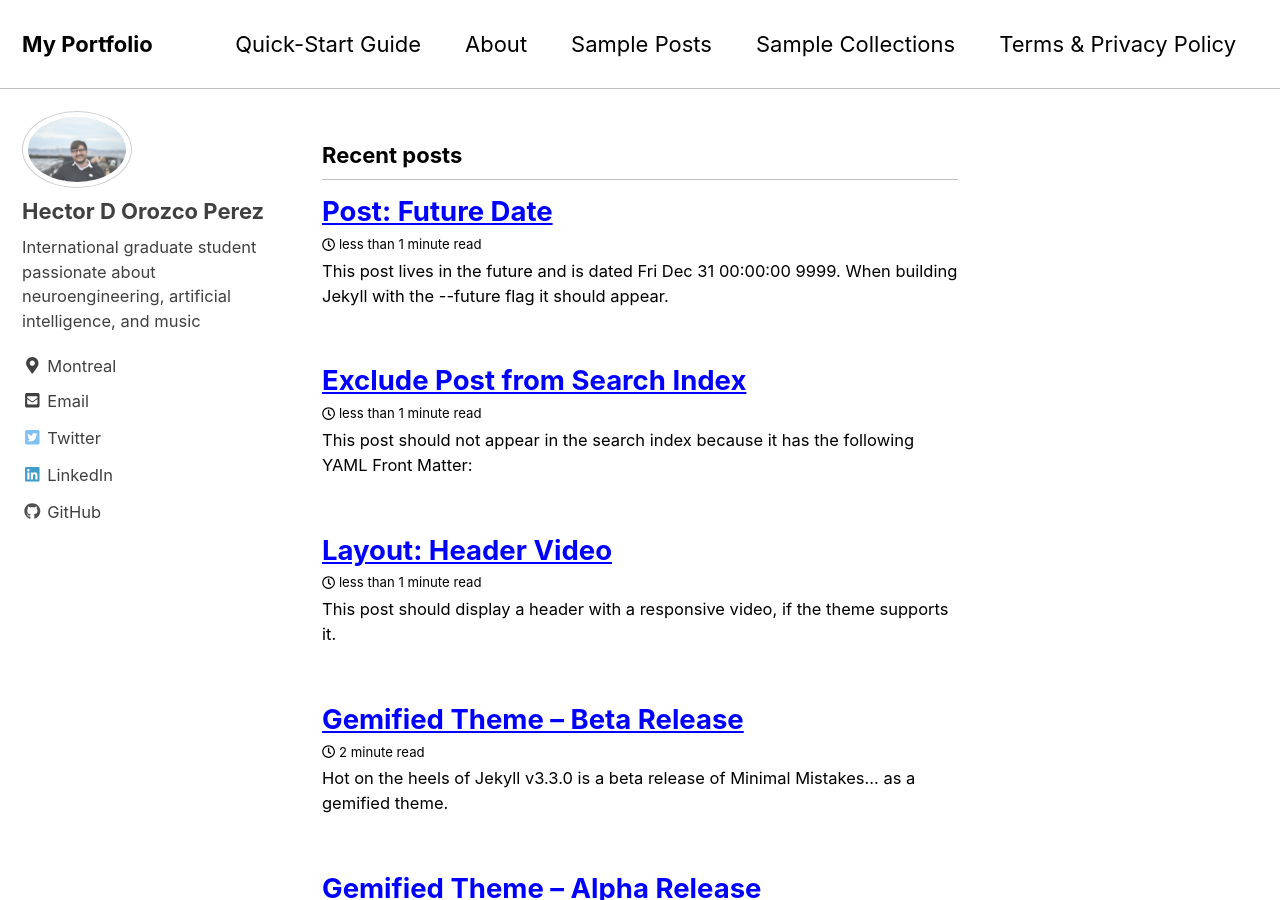
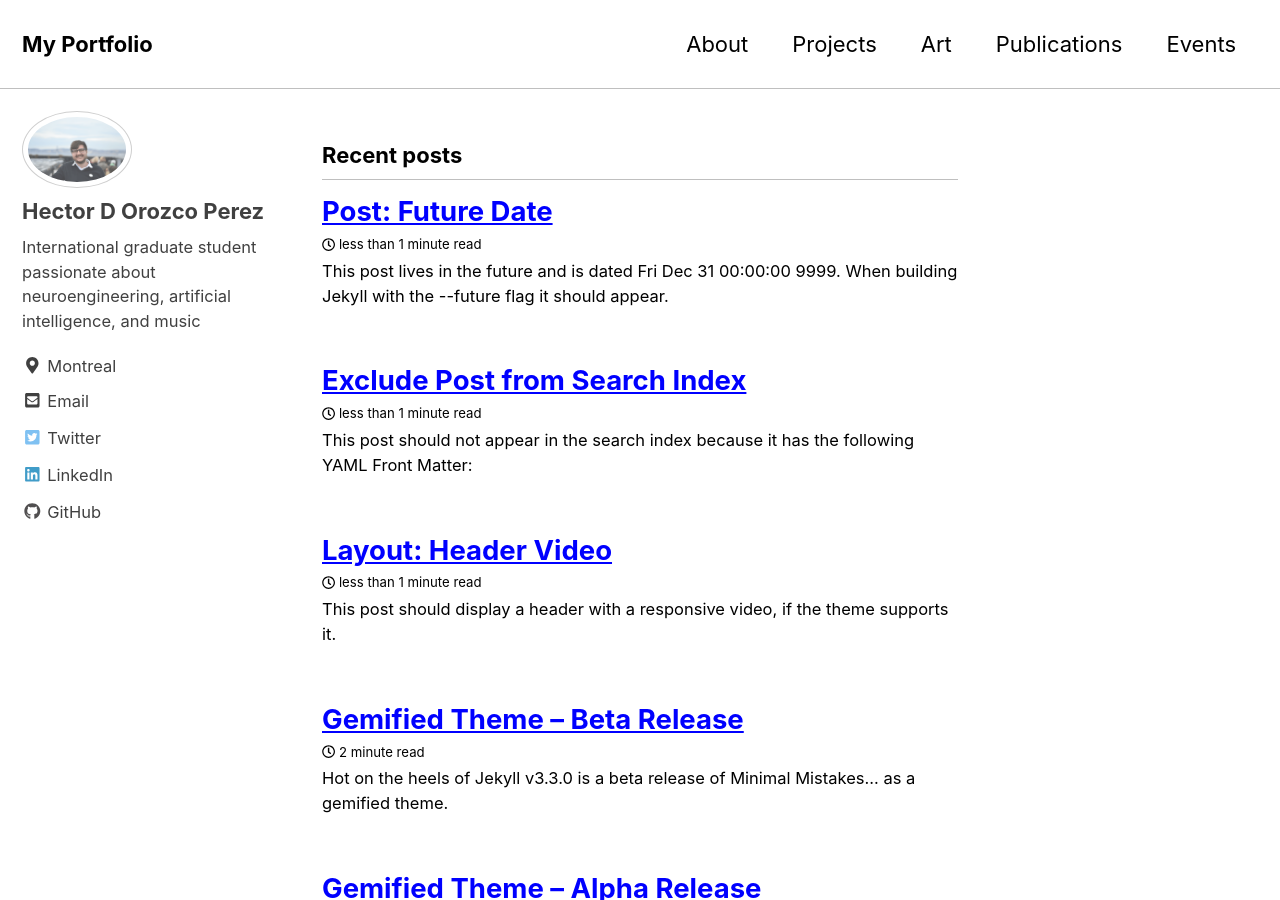
Before and after one commit to neurohazardous/neurohazardous, a Jekyll site: the page built from index.html, in a window 1280 px wide and 900 px high. Built offline with Jekyll 4.4.1, drawn with Linux system fonts in a browser that asks for light colours; nearby versions of some CDN libraries; the list of posts is cut into pages by our own code; some of the changed lines change nothing that is shown.

Commit message:
Update navigation.yml

```diff
--- a/_data/navigation.yml
+++ b/_data/navigation.yml
@@ -1,93 +1,15 @@
-# example navigation
-foo:
-  - title: "Parent Link 1"
-    url: /parent-1-page-url/
-    children:
-      - title: "Child Link 1"
-        url: /child-1-page-url/
-      - title: "Child Link 2"
-        url: /child-2-page-url/
-  - title: "Parent Link 2"
-    url: /parent-2-page-url/
-    children:
-      - title: "Child Link 1"
-        url: /child-1-page-url/
-      - title: "Child Link 2"
-        url: /child-2-page-url/
-      - title: "Child Link 3"
-        url: /child-3-page-url/
-
-
 # main links
 main:
-  - title: "Quick-Start Guide"
-    url: /docs/quick-start-guide/
   - title: "About"
     url: /about/
-  - title: "Sample Posts"
+  - title: "Projects"
     url: /year-archive/
-  - title: "Sample Collections"
+  - title: "Art"
     url: /collection-archive/
-  - title: "Terms &amp; Privacy Policy"
+  - title: "Publications"
     url: /terms/
-
-
-# documentation links
-docs:
-  - title: Getting Started
-    children:
-      - title: "Quick-Start Guide"
-        url: /docs/quick-start-guide/
-      - title: "Structure"
-        url: /docs/structure/
-      - title: "Installation"
-        url: /docs/installation/
-      - title: "Upgrading"
-        url: /docs/upgrading/
-  - title: Customization
-    children:
-      - title: "Configuration"
-        url: /docs/configuration/
-      - title: "Overriding Theme Defaults"
-        url: /docs/overriding-theme-defaults/
-      - title: "Navigation"
-        url: /docs/navigation/
-      - title: "UI Text"
-        url: /docs/ui-text/
-      - title: "Authors"
-        url: /docs/authors/
-      - title: "Layouts"
-        url: /docs/layouts/
-  - title: Content
-    children:
-      - title: "Working with Posts"
-        url: /docs/posts/
-      - title: "Working with Pages"
-        url: /docs/pages/
-      - title: "Working with Collections"
-        url: /docs/collections/
-      - title: "Helpers"
-        url: /docs/helpers/
-      - title: "Utility Classes"
-        url: /docs/utility-classes/
-  - title: Extras
-    children:
-      - title: "Stylesheets"
-        url: /docs/stylesheets/
-      - title: "JavaScript"
-        url: /docs/javascript/
-  - title: Meta
-    children:
-      - title: "History"
-        url: /docs/history/
-      - title: "Contributing"
-        url: /docs/contributing/
-      - title: "Old 2.2 Docs"
-        url: /docs/docs-2-2/
-      - title: "License"
-        url: /docs/license/
-      - title: "Terms &amp; Privacy Policy"
-        url: /terms/
+  - title: "Events"
+    url: /events/
 
 # sidebar navigation list sample
 sidebar-sample:
```
